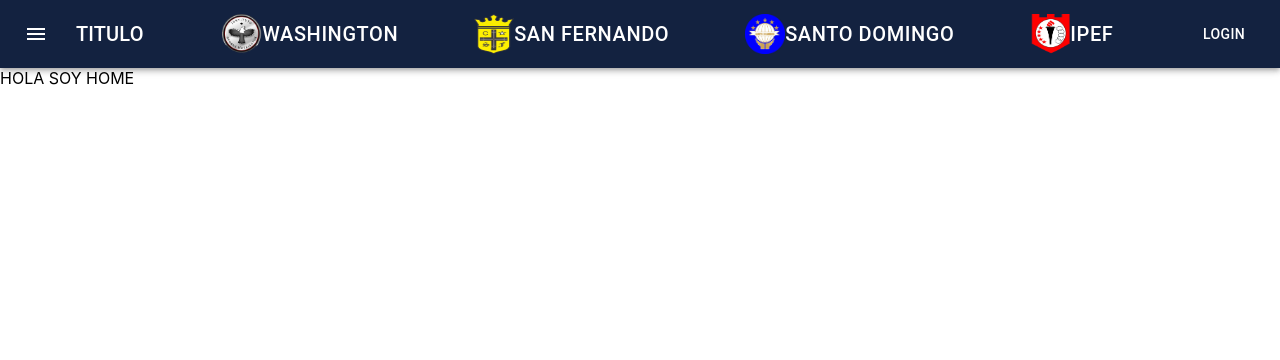
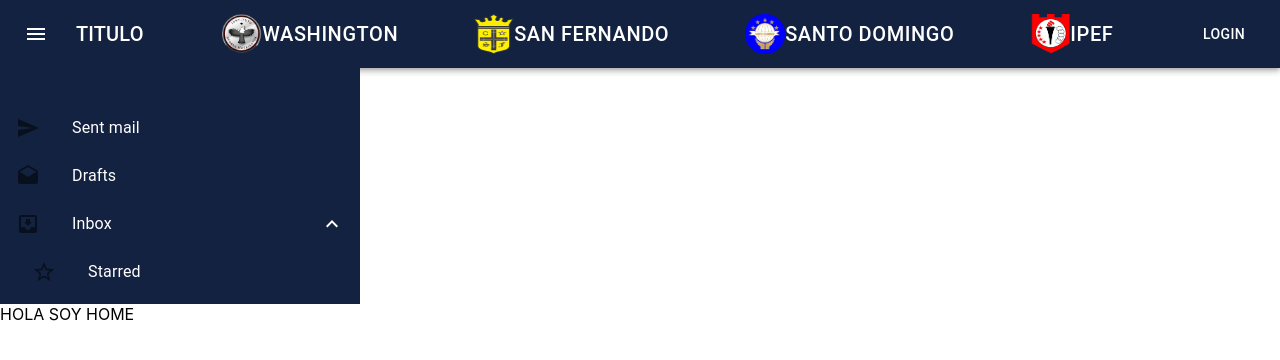
Before and after one commit to exequiel381/componentsFront, a React (Create React App) app: page / in a window 1280 px wide. Shown: the top 360 px of the page. Built offline with nearby package versions, Linux system fonts and the light colour scheme.

Commit message:
preparando side

```diff
--- a/src/App.js
+++ b/src/App.js
@@ -59,6 +59,7 @@ function App() {
           settings={settings}
           name="TITULO"
           options={options}
+          Sidebar
         ></Navbar>
         <Routes>
           <Route exact path="/" element={<Home></Home>}></Route>
--- a/src/components/Navbar/Navbar.js
+++ b/src/components/Navbar/Navbar.js
@@ -12,11 +12,16 @@ import "./Navbar.css";
 
 export default function NavBar(props) {
   const [anchorElNav, setAnchorElNav] = React.useState(null);
+  const [open, setOpen] = React.useState(true);
   const handleCloseNavMenu = () => {
     setAnchorElNav(null);
   };
 
   const navigate = useNavigate();
+
+  const openSideBar = () => {
+    setOpen(!open);
+  };
 
   return (
     <Box sx={{ flexGrow: 1 }}>
@@ -28,6 +33,7 @@ export default function NavBar(props) {
             color="inherit"
             aria-label="menu"
             sx={{ mr: 2 }}
+            onClick={openSideBar}
           >
             <MenuIcon />
           </IconButton>
@@ -73,6 +79,7 @@ export default function NavBar(props) {
           <Button color="inherit">Login</Button>
         </Toolbar>
       </AppBar>
+      {props.Sidebar ? <Sidebar open={open}></Sidebar> : null}
     </Box>
   );
 }
--- /dev/null
+++ b/src/components/Sidebar/Sidebar.css
@@ -0,0 +1,18 @@
+.Sidebar{
+
+}
+#nested-list-subheader{
+    font-size: 30px;
+    background-color: #132240;
+    font-weight: bolder;
+    color : "white";
+}
+
+.title_Nav{
+    font-size: 30px;
+    background-color: #132240;
+    font-weight: bolder;
+    color : "white";
+    margin: 30%;
+
+}
--- a/src/components/Sidebar/Sidebar.js
+++ b/src/components/Sidebar/Sidebar.js
@@ -11,8 +11,9 @@ import SendIcon from "@mui/icons-material/Send";
 import ExpandLess from "@mui/icons-material/ExpandLess";
 import ExpandMore from "@mui/icons-material/ExpandMore";
 import StarBorder from "@mui/icons-material/StarBorder";
+import "./Sidebar.css";
 
-export default function Sidebar() {
+export default function Sidebar(props) {
   const [open, setOpen] = React.useState(true);
 
   const handleClick = () => {
@@ -20,15 +21,17 @@ export default function Sidebar() {
   };
 
   return (
+    <div className="Sidebar">
       <List
-      sx={{ width: "100%", maxWidth: 360, bgcolor: "background.paper" }}
+        sx={{
+          width: "100%",
+          maxWidth: 360,
+          bgcolor: "#132240",
+          color: "white",
+        }}
         component="nav"
         aria-labelledby="nested-list-subheader"
-      subheader={
-        <ListSubheader component="div" id="nested-list-subheader">
-          Nested List Items
-        </ListSubheader>
-      }
+        subheader={<span className="title_Nav">{props.Titulo}</span>}
       >
         <ListItemButton>
           <ListItemIcon>
@@ -60,5 +63,6 @@ export default function Sidebar() {
           </List>
         </Collapse>
       </List>
+    </div>
   );
 }
```
Lines whose indentation alone changed are shown as unchanged.
